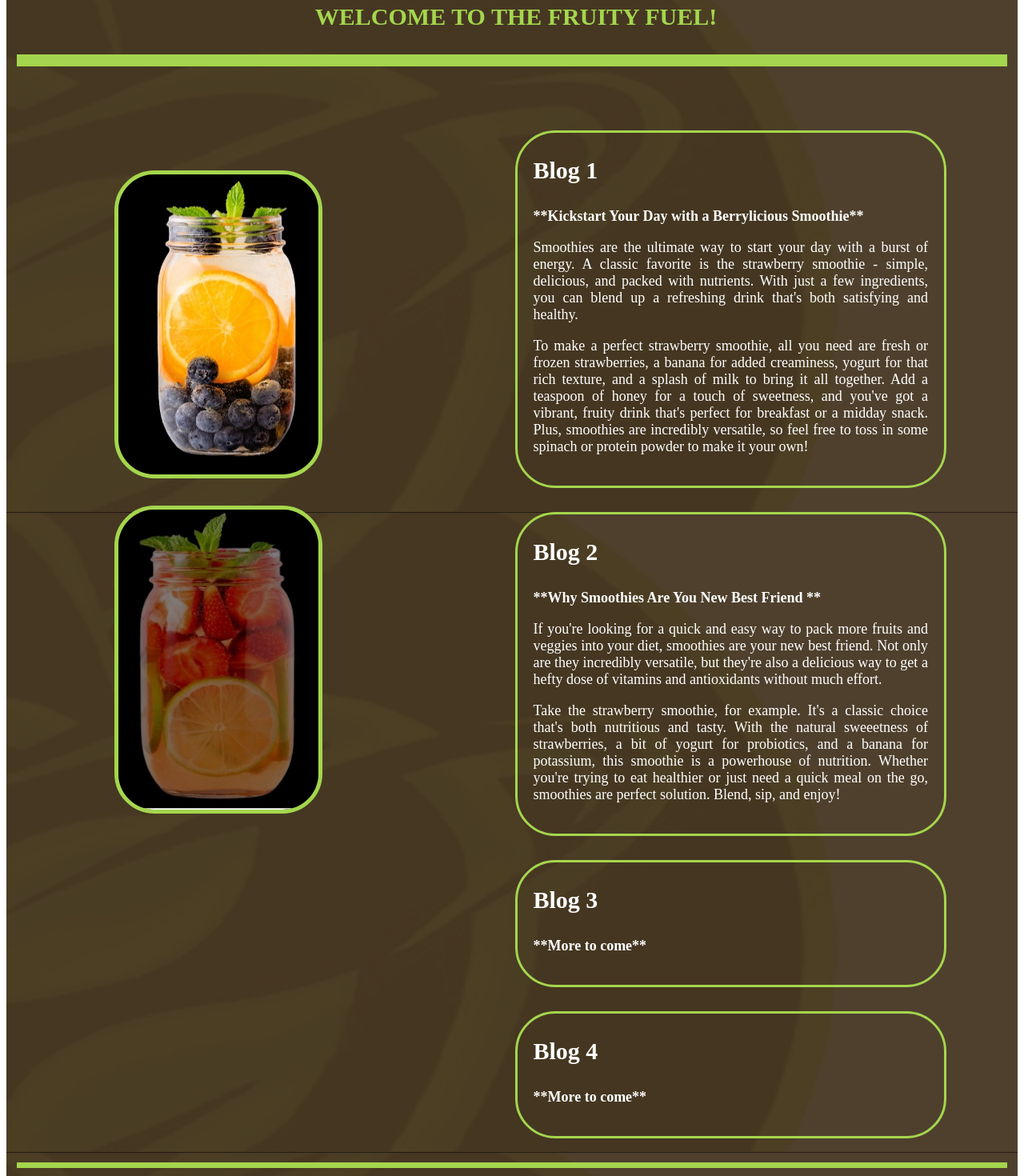
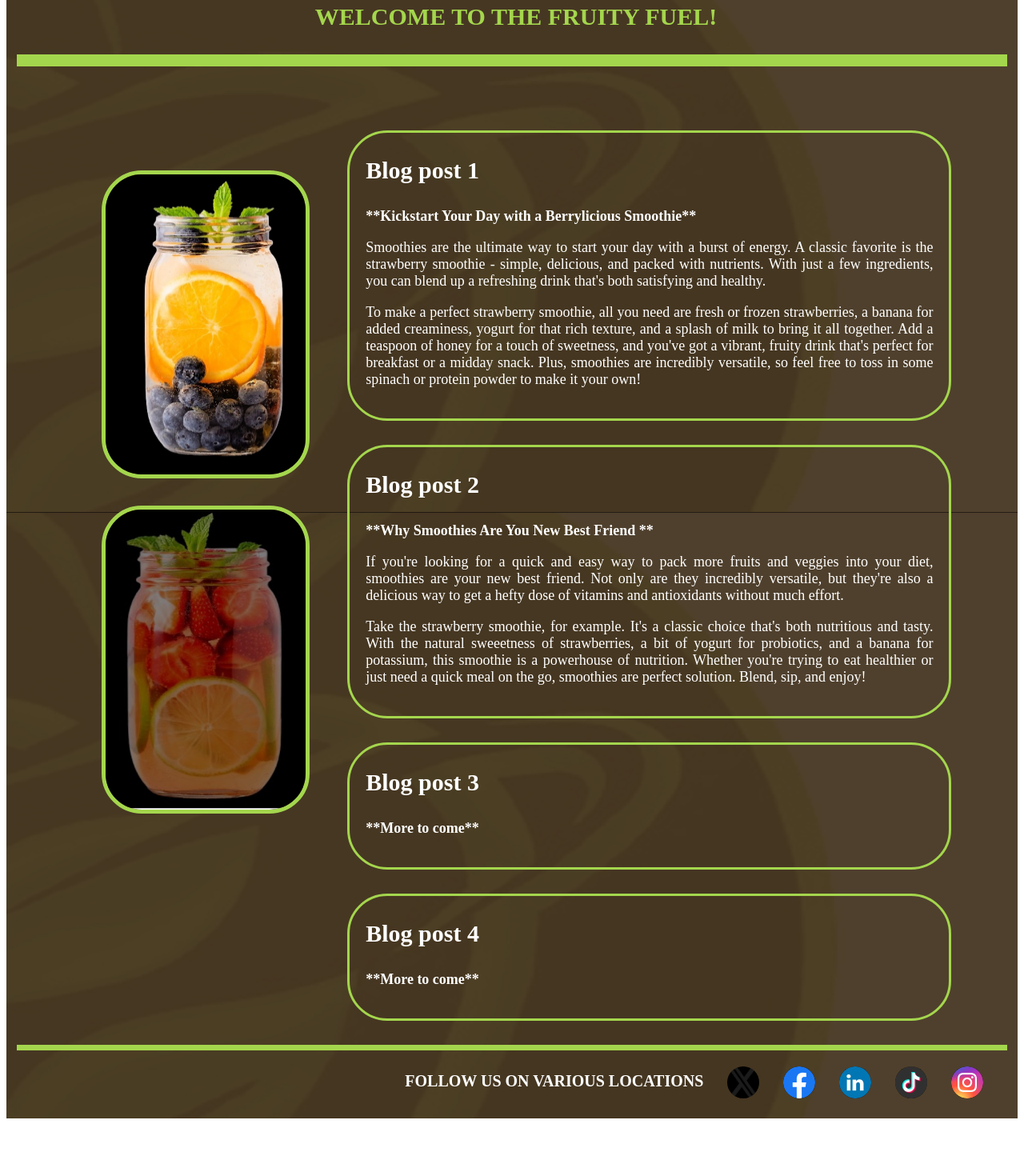
Before and after one commit to MarkkuVaara/smoothierecipes, a React (Vite) app: page /blog in a window 1280 px wide. Shown: the part 180-1650 px from the top of the page at 80% size. After the commit the page ends 1588 px from the top, so only its background shows below. Built offline with nearby package versions, Linux system fonts and the light colour scheme.

Commit message:
Created some modifications on image styles and added sauliholappa image

```diff
--- a/src/components/About.jsx
+++ b/src/components/About.jsx
@@ -1,13 +1,15 @@
 import React, { useState } from 'react';
 import logo from '../images/apple_logo.png';
 import markkuvaara from '../images/Markku Vaara.jpg';
+import sauliholappa from '../images/SauliHolappa.jpg';
+
 
 const About = () => {
 
     return (
         <div className="aboutpage">
             <div className="person">
-                <img className="personimage" src={logo} alt={logo} />
+                <img className="personimage" src={sauliholappa} alt={sauliholappa} title="Sauli Holappa" />
                 <div className="persontext">
                     <h3>SAULI HOLAPPA, UI/UX DESIGNER</h3>
                     <p>Meet the designer. Creative force behind our project. Believes in design that's not just visually appealing but also enhances the user journey. By focusing on usability, accessibility, and user satisfaction, he creates designs that resonate with users and drive results.</p>
@@ -18,7 +20,7 @@ const About = () => {
                     <h3>MARKKU VAARA, DEVELOPER</h3>
                     <p>Markku believes in clean, efficient, and scalable code. By focusing on performance, security, and maintainability, he ensures that every line of code contributes to a robust and reliable product. From implementing complex features to optimizing performance, he has played a crucial role in bringing the current project to life.</p>
                 </div>
-                <img className="personimage" src={markkuvaara} alt={markkuvaara} />
+                <img className="personimage" src={markkuvaara} alt={markkuvaara} title="Markku Vaara" />
             </div>
         </div>
     )
--- a/src/components/Blog.jsx
+++ b/src/components/Blog.jsx
@@ -7,12 +7,12 @@ const Blog = () => {
     return (
         <div className="blogpage">
             <div className="blogimages">
-                <img className="blogimage" src={Blogimage1} alt={Blogimage1} />
-                <img className="blogimage" src={Blogimage2} alt={Blogimage2} />
+                <img className="blogimage" src={Blogimage1} alt={Blogimage1} title="Simple smoothies in glass bottles" />
+                <img className="blogimage" src={Blogimage2} alt={Blogimage2} title="Banana and strawberry smoothies in jars" />
             </div>
             <div className="blogs">
                 <div className="blog">
-                    <h3>Blog 1</h3>
+                    <h3>Blog post 1</h3>
                     <p><strong>**Kickstart Your Day with a Berrylicious Smoothie**</strong></p>
                     <p>Smoothies are the ultimate way to start your day with a burst of energy.
                         A classic favorite is the strawberry smoothie - simple, delicious, and packed with nutrients.
@@ -25,7 +25,7 @@ const Blog = () => {
                     </p>
                 </div>
                 <div className="blog">
-                    <h3>Blog 2</h3>
+                    <h3>Blog post 2</h3>
                     <p><strong>**Why Smoothies Are You New Best Friend **</strong></p>
                     <p>If you're looking for a quick and easy way to pack more fruits and veggies into your diet,
                         smoothies are your new best friend. Not only are they incredibly versatile, but they're also a
@@ -38,11 +38,11 @@ const Blog = () => {
                     </p>
                 </div>
                 <div className="blog">
-                    <h3>Blog 3</h3>
+                    <h3>Blog post 3</h3>
                     <p><strong>**More to come**</strong></p>
                 </div>
                 <div className="blog">
-                    <h3>Blog 4</h3>
+                    <h3>Blog post 4</h3>
                     <p><strong>**More to come**</strong></p>
                 </div>
             </div>
--- a/src/components/Home.jsx
+++ b/src/components/Home.jsx
@@ -5,7 +5,7 @@ const Home = () => {
 
     return (
         <div className="frontpage">
-            <img className="smoothieimage" src={Frontpagesmoothie} alt={Frontpagesmoothie}/>
+            <img className="smoothieimage" src={Frontpagesmoothie} alt={Frontpagesmoothie} title="smoothies in glasses"/>
             <div className="fronttext">
                 <h3>Welcome to the FRUITY FUEL! Discover delicious and nutritious smoothie ideas tailored to your taste. Whether you're craving something fruity, green, or indulgent, we've got the perfect blend for you.</h3>
                 <h2>Let's get BLENDING!</h2>
--- a/src/components/Recipes.jsx
+++ b/src/components/Recipes.jsx
@@ -16,7 +16,7 @@ const Recipes = ({ subpage }) => {
             <Slider dots={false} infinite={true} speed={500} slidesToShow={1}
                 slidesToScroll={1} autoplay={false} autoplaySpeed={3000} initialSlide={subpage} key={subpage}>
             <div className="recipe">
-                <img className="recipeimage" src={Banana} alt={Banana} />
+                <img className="recipeimage" src={Banana} alt={Banana} title="Banana smoothie in a jar" />
                 <div className="recipetext">
                     <h3>BANANAAAAAA!</h3>
                     <div className="rectext">
@@ -38,7 +38,7 @@ const Recipes = ({ subpage }) => {
                 </div>
             </div>
             <div className="recipe">
-                <img className="recipeimage" src={Blueberry} alt={Blueberry} />
+                <img className="recipeimage" src={Blueberry} alt={Blueberry} title="Blueberry smoothie in a jar" />
                 <div className="recipetext">
                     <h3>Blueberriesss!!!</h3>
                     <div className="rectext">
@@ -60,7 +60,7 @@ const Recipes = ({ subpage }) => {
                 </div>
             </div>
             <div className="recipe">
-                <img className="recipeimage" src={Strawberry} alt={Strawberry} />
+                <img className="recipeimage" src={Strawberry} alt={Strawberry} title="Strawberry smoothie in a jar" />
                 <div className="recipetext">
                     <h3>Strawberryyy!!!</h3>
                     <div className="rectext">
--- a/src/index.css
+++ b/src/index.css
@@ -199,7 +199,7 @@ p {
 
 .blogs {
     min-width: 200px;
-    max-width: 50%;
+    max-width: 70%;
 }
 
 .blog {
@@ -315,6 +315,10 @@ p {
     margin-right: 30px;
 }
 
+.footer > h4 {
+    color: white;
+}
+
 .footerimage {
     margin-top: 20px;
     height: 40px;
```
Also changed, not shown: src/images/SauliHolappa.jpg (added).
